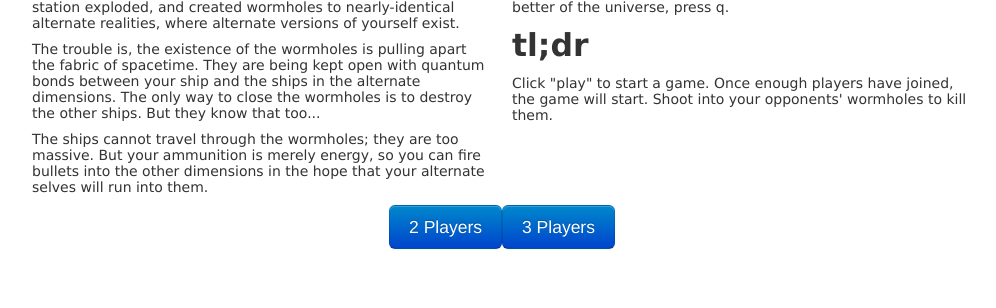
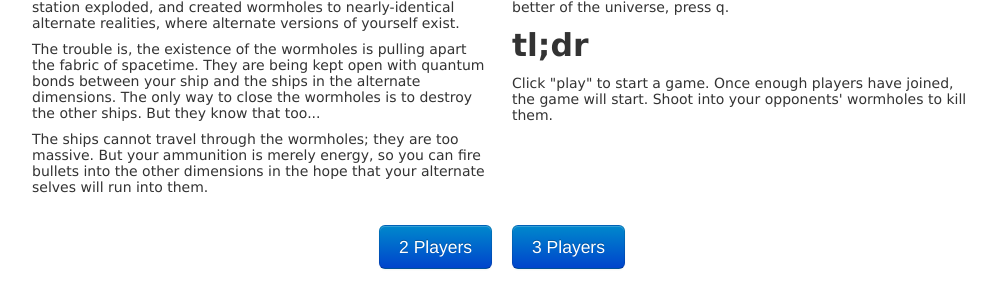
Before and after one commit to zjmichen/wormhole, a Node server app: page / in a window 1280 px wide. Shown: the part 235-543 px from the top of the page, without its empty margins (138-1134 px from the left). Run offline with Node 20, Linux system fonts and the light colour scheme; some libraries are stand-ins or nearby versions.

Commit message:
style the play buttons better

```diff
--- a/public/javascripts/socket.js
+++ b/public/javascripts/socket.js
@@ -93,11 +93,15 @@ function SocketController() {
 $(document).ready(function() {
     window.socket = SocketController();
 
+    var waitingBtn = $("<div class='center'><button class='btn btn-large btn-primary' disabled='disabled'>Waiting for players...</button></div>");
+
     $("#btnPlay2").click(function() {
         window.socket.ready(2);
+        $(".playButtons").replaceWith(waitingBtn);
     });
 
     $("#btnPlay3").click(function() {
         window.socket.ready(3);
+        $(".playButtons").replaceWith(waitingBtn);
     });
 });
--- a/public/stylesheets/style.css
+++ b/public/stylesheets/style.css
@@ -14,9 +14,9 @@ canvas#wormhole {
   left: 0px;
   cursor: none;
 }
-#waiting {
-  display: none;
-}
 .center {
   text-align: center;
 }
+button {
+  margin: 10px;
+}
--- a/public/stylesheets/style.styl
+++ b/public/stylesheets/style.styl
@@ -13,8 +13,8 @@ canvas#wormhole
     left: 0px;
     cursor: none;
 
-#waiting
-    display: none
-
 .center
     text-align: center
+
+button
+  margin: 10px
--- a/views/index.jade
+++ b/views/index.jade
@@ -40,7 +40,8 @@ block content
     .row
       .span12
         p.center
-          button.btn.btn-primary.btn-large(type="button", id="btnPlay2") 2 Players
-          button.btn.btn-primary.btn-large(type="button", id="btnPlay3") 3 Players
+          .playButtons.center
+            button.btn.btn-primary.btn-large(type="button", id="btnPlay2") 2 Players
+            button.btn.btn-primary.btn-large(type="button", id="btnPlay3") 3 Players
 
   canvas#wormhole
```
